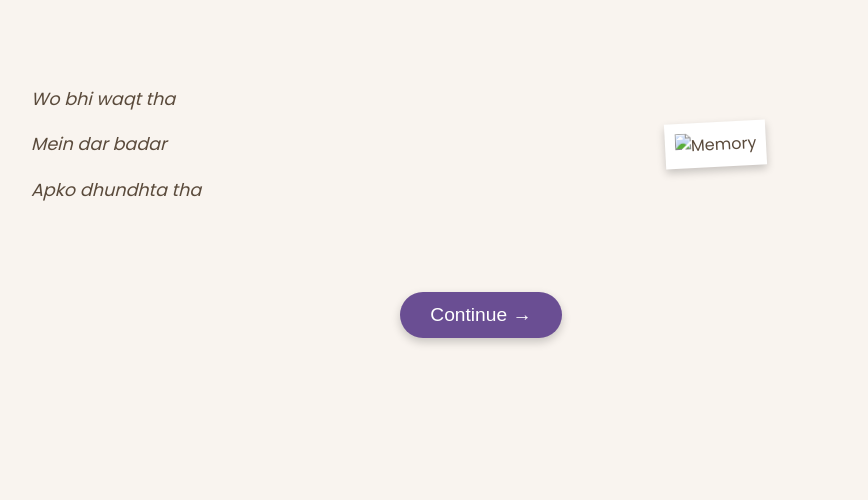
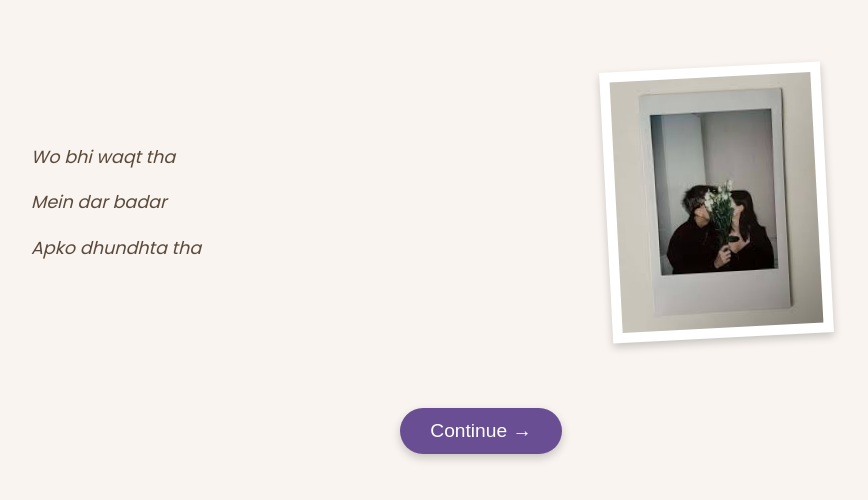
Before and after one commit to fxstudiospk/check, a plain HTML site: page hahahu.html in a window 1280 px wide. Shown: the part 100-600 px from the top of the page, without its empty margins (159-1027 px from the left). Drawn offline with Linux system fonts and the light colour scheme.

Commit message:
Update hahahu.html

```diff
--- a/hahahu.html
+++ b/hahahu.html
@@ -114,7 +114,7 @@
 
     <div class="image-section">
       <div class="polaroid">
-        <img src="refpic1" alt="Memory">
+        <img src="refpic1.jpeg" alt="Memory">
       </div>
     </div>
   </div>
```
